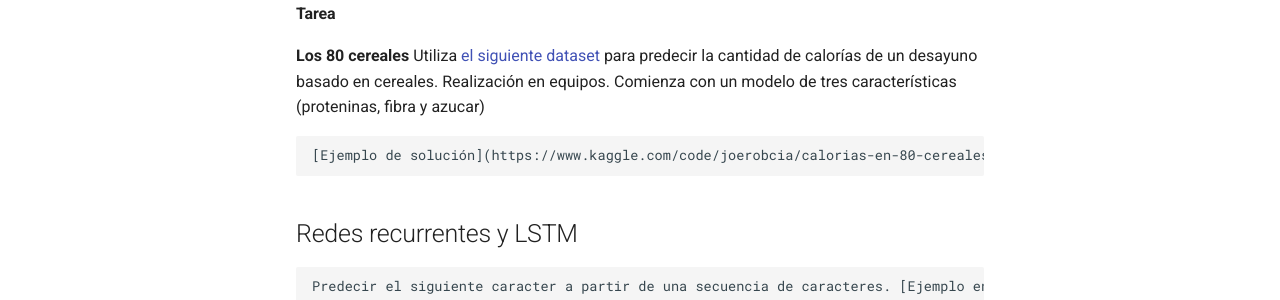
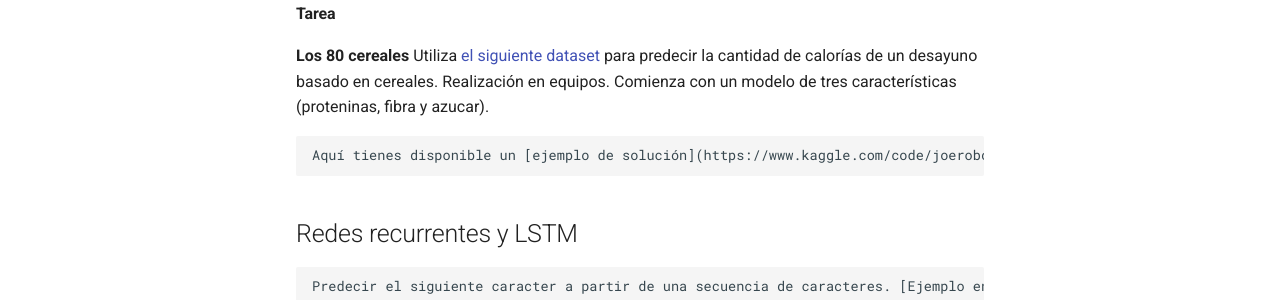
Before and after one commit to sever8a/neuronal, an MkDocs documentation site: the page built from zonex/redesneuronales/tareas1.md, in a window 1280 px wide and 1104 px high. Shown: the part 498-798 px from the top of the window. Built offline with MkDocs 1.6.1 and Material for MkDocs 9.7.7, drawn with Linux system fonts in a browser that asks for light colours.

Commit message:
Cambios estructurales pocos

```diff
--- a/zonex/redesneuronales/tareas1.md
+++ b/zonex/redesneuronales/tareas1.md
@@ -16,10 +16,10 @@ Ejemplo de aplicación utilizando los resultados conseguidos, aunque en este cas
 #### Tarea
 
 **Los 80 cereales**
-    Utiliza [el siguiente dataset](https://www.kaggle.com/datasets/crawford/80-cereals) para predecir la cantidad de calorías de un desayuno basado en cereales. Realización en equipos. Comienza con un modelo de tres características (proteninas, fibra y azucar)
+    Utiliza [el siguiente dataset](https://www.kaggle.com/datasets/crawford/80-cereals) para predecir la cantidad de calorías de un desayuno basado en cereales. Realización en equipos. Comienza con un modelo de tres características (proteninas, fibra y azucar).
 
 
-    [Ejemplo de solución](https://www.kaggle.com/code/joerobcia/calorias-en-80-cereales), propuesta para el caso de 80 cereales.
+    Aquí tienes disponible un [ejemplo de solución](https://www.kaggle.com/code/joerobcia/calorias-en-80-cereales), propuesta para el caso de 80 cereales.
 
 
 ## Redes recurrentes y LSTM
```
Also changed, not shown: zonex/redesneuronales/fundamentos.md (+1 -1 lines), zonex/redesneuronales/temporales.md (+1 -1 lines).
